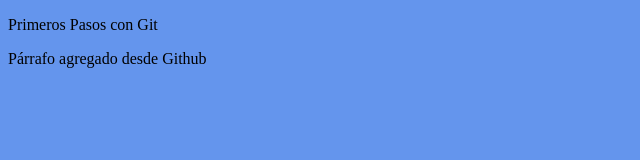
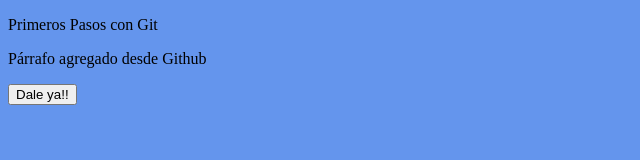
Before and after one commit to geos02/CursoGit, a plain HTML site: page index.html in a window 1280 px wide. Shown: the whole page, without its empty margins (0-640 px from the left). Drawn offline with Linux system fonts and the light colour scheme.

Commit message:
saludo javascript agregado

```diff
--- a/index.html
+++ b/index.html
@@ -6,9 +6,12 @@
     <meta name="viewport" content="width=device-width, initial-scale=1.0">
     <title>Primeros Pasos con Git</title>
     <link rel="stylesheet" href="css/style.css">
+    <script src="js/app.js"></script>
 </head>
 <body>
     <p>Primeros Pasos con Git</p>
     <p>Párrafo agregado desde Github</p>
+
+    <input type="button" value="Dale ya!!" onclick="saludo()">
 </body>
 </html>
--- a/js/app.js
+++ b/js/app.js
@@ -0,0 +1,3 @@
+function saludo(){
+    alert("Hola Alumnos!!");
+}
```
